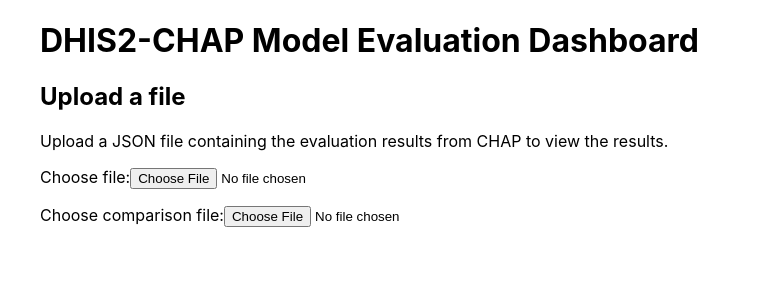
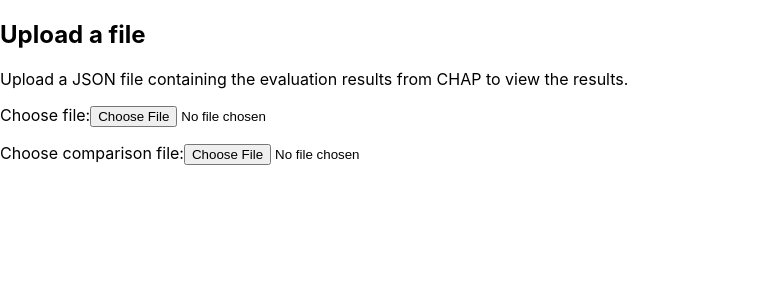
Before and after one commit to dhis2-chap/chap_dashboard, a React (Create React App) app: page / in a window 1280 px wide. Shown: the top 300 px of the page, without its empty margins (0-759 px from the left). Built offline with nearby package versions, Linux system fonts and the light colour scheme; the HTML template or start-up script is replaced by a standard one.

Commit message:
refactor: wrap components

```diff
--- a/src/App.tsx
+++ b/src/App.tsx
@@ -7,23 +7,22 @@
 import styles from './App.module.css';
 import EvaluationDemo from "./components/EvaluationDemo";
 
-function MainApp() {
-  return (
-          <div className={styles.container}>
-              <h1>DHIS2-CHAP Model Evaluation Dashboard</h1>
-              <EvaluationResultChartFromFileSelector />
-          </div>
-  );
+function Wrapper(element: React.ReactNode) {
+    return (
+        <div className={styles.container}>
+            <h1>DHIS2-CHAP Model Evaluation Dashboard</h1>
+        {element}
+        </div>
+    );
 }
-
 
 function App() {
    OpenAPI.BASE = "http://localhost:8000";
   return (
     <Router>
       <Routes>
-        <Route path="/" element={<MainApp />} />
-        <Route path="/demo" element={<EvaluationDemo/>} />
+        <Route path="/" element={<EvaluationResultChartFromFileSelector />} />
+        <Route path="/demo" element={Wrapper(<EvaluationDemo/>)} />
       </Routes>
     </Router>
   );
```
